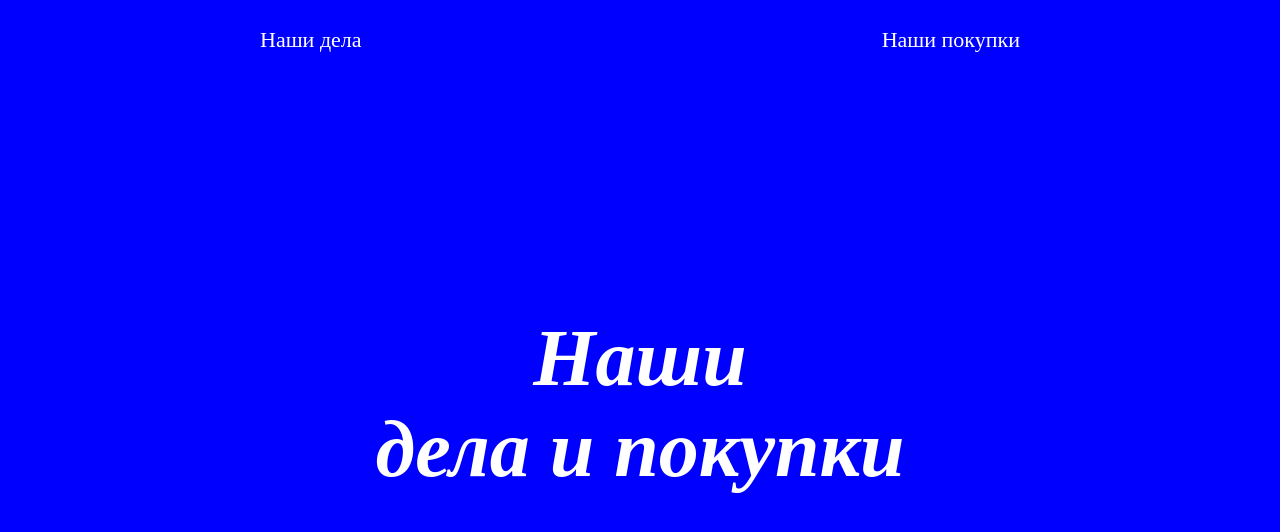
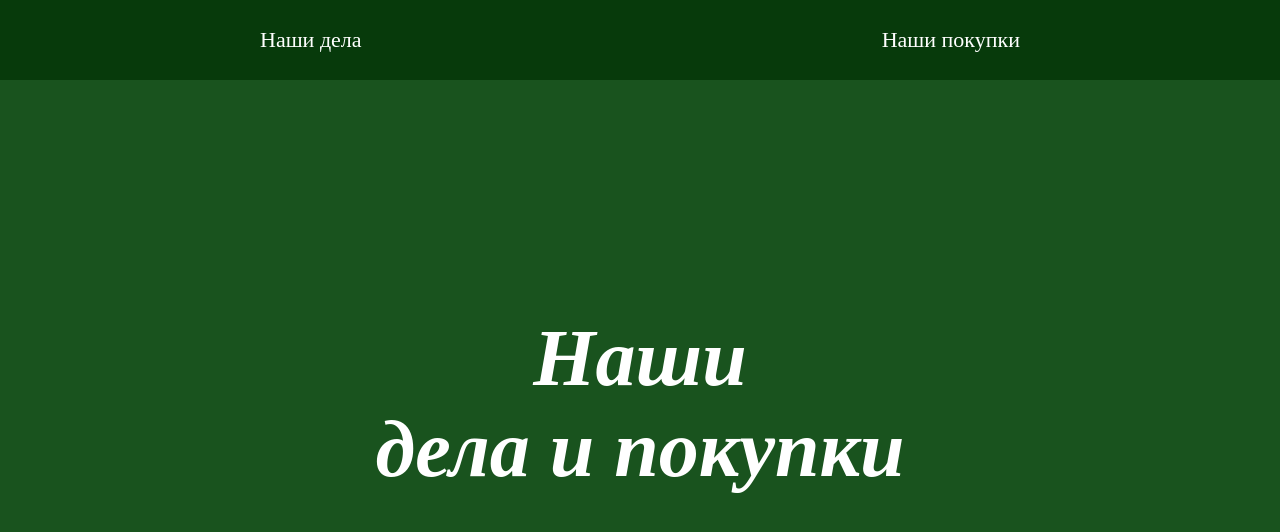
Before and after one commit to UArtem87/todo, a website built with Parcel: page src/index.html in a window 1280 px wide. Built offline with nearby package versions, Linux system fonts and the light colour scheme.

Commit message:
ended styles

```diff
--- a/src/script.js
+++ b/src/script.js
@@ -136,6 +136,13 @@ window.addEventListener('DOMContentLoaded', () => {
 
     if (!isTasks && !isPurchases) return;
 
+    document.querySelectorAll('.view').forEach(tab => {
+      tab.classList.remove('active');
+    });
+
+    e.target.classList.add('active')
+
+
     const mainTitle = document.querySelector('.main-title');
     mainTitle.classList.add('hidden');
     container.classList.remove('hidden');
--- a/src/styles.css
+++ b/src/styles.css
@@ -4,7 +4,7 @@
 
 body {
   margin: 0;
-  background-color: blue;
+  background-color: rgb(21, 88, 27);
 }
 
 .header {
@@ -12,20 +12,43 @@ body {
   justify-content: space-around;
   align-items: center;
   height: 80px;
-  background-color: blue;
+  background-color: rgb(7, 58, 11);
 }
 
 .view {
+  position: relative;
   color: #fff;
   font-size: 22px;
-  padding: 20px 10px;
+  padding: 15px 10px;
+  border-radius: 10px;
   cursor: pointer;
+}
+
+.view::after {
+  position: absolute;
+  content: '';
+  left: 10px;
+  transform-origin: left;
+  bottom: 10px;
+  width: calc(100% - 20px);
+  height: 2px;
+  background-color: #fff;
+  transform: scaleX(0);
+  transition: transform 0.5s ease;
+}
+
+.view:hover::after {
+  transform: scaleX(1);
+}
+
+.active {
+  background-color: #84b97d;
 }
 
 .wrapper {
   position: relative;
   min-height: calc(100vh - 80px);
-  background-color: blue;
+  background-color: rgb(25, 83, 30);
 }
 
 .main-title {
@@ -62,7 +85,7 @@ body {
   align-items: center;
   min-height: calc(100vh - 80px);
   width: 100%;
-  background-color: blue;
+  background-color: rgb(25, 83, 30);
 }
 
 .items.faded {
@@ -74,6 +97,7 @@ body {
   font-size: 50px;
   font-style: italic;
   margin: 0;
+  margin-top: 20px;
 }
 
 .hidden {
@@ -114,7 +138,7 @@ body {
 
 .data__btn:hover {
   cursor: pointer;
-  background-color: rgb(159, 162, 165);
+  background-color: rgb(69, 88, 80);
   color: #fff;
   scale: 0.99;
 }
@@ -181,7 +205,7 @@ body {
   background-position: center;
   width: 25px;
   height: 25px;
-  background-color: rgba(255, 64, 64, 0.7);
+  background-color: rgba(248, 115, 38, 0.952);
   border: none;
   border-radius: 50%;
   cursor: pointer;
```
